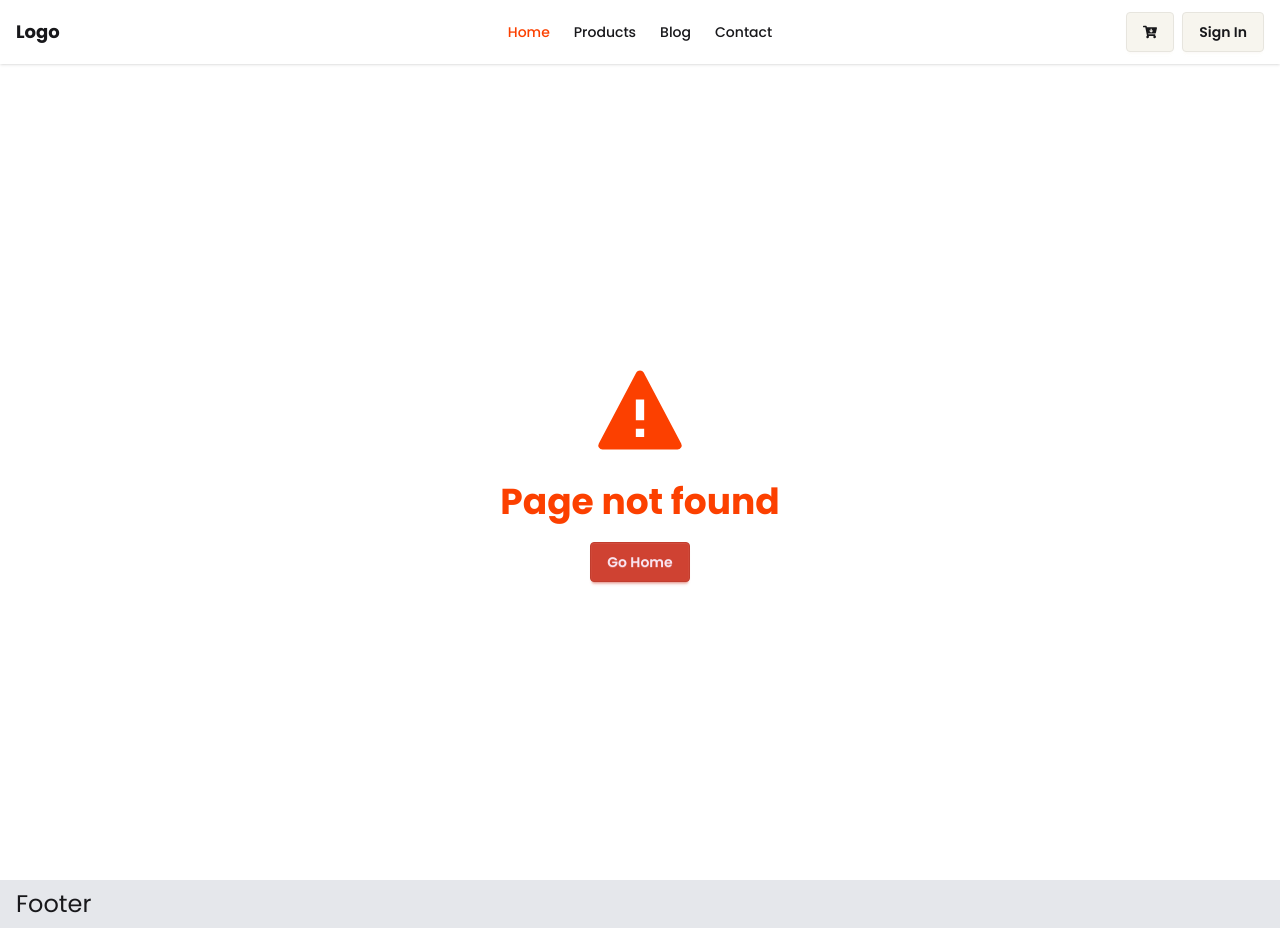
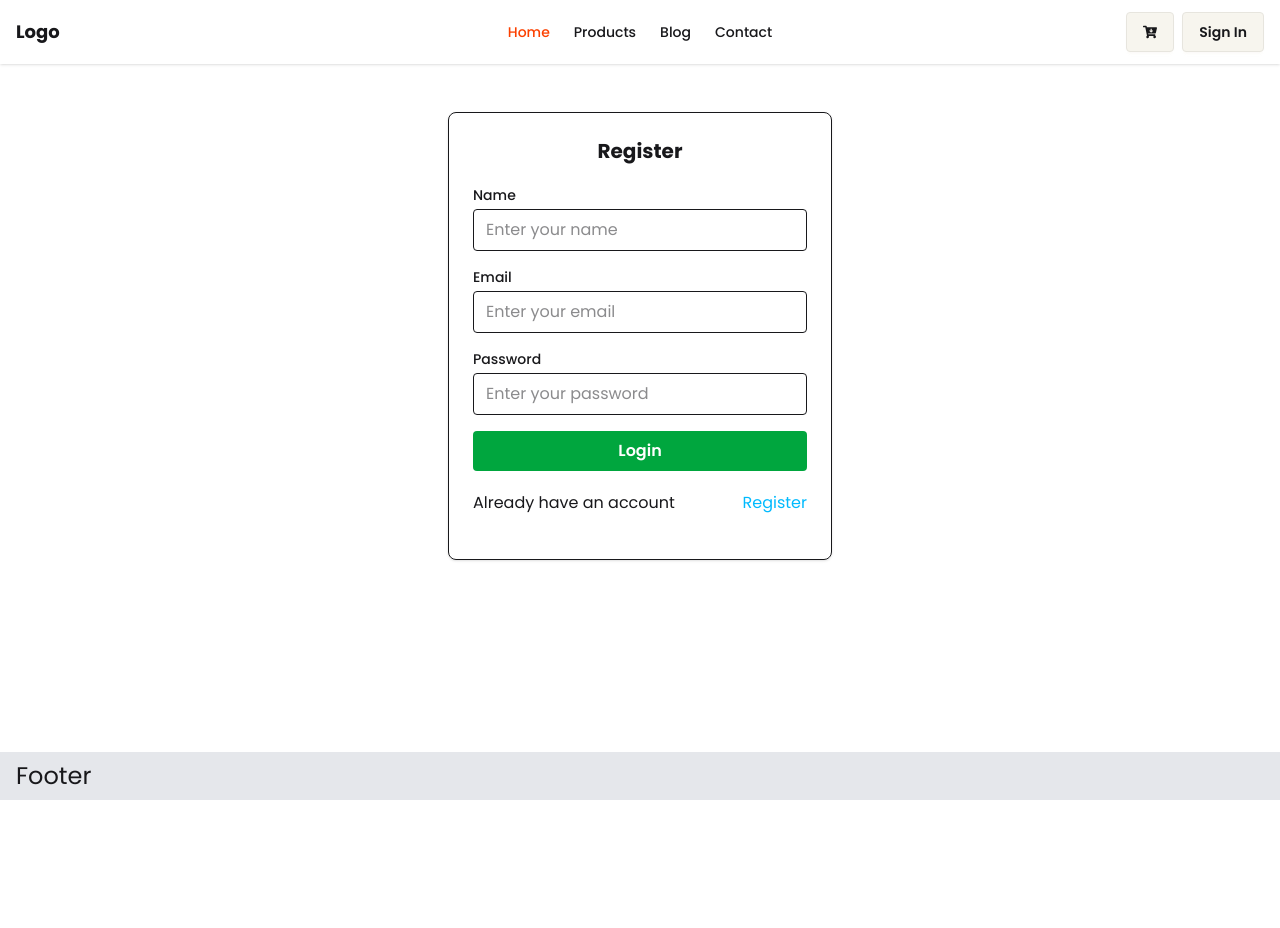
Before and after one commit to rashedulraha/NovaKidz, a Next.js app: page /register in a window 1280 px wide. Before the commit this address had no page. After the commit the page ends 800 px from the top, so only its background shows below. Built offline with nearby package versions, Linux system fonts and the light colour scheme.

Commit message:
adding login and register page and more

```diff
--- /dev/null
+++ b/src/app/aciton/server/auth.js
@@ -0,0 +1,8 @@
+"use server";
+
+export const postUser = async (payload) => {
+  // check payload
+  // check user
+  //create user
+  // insert user
+};
--- /dev/null
+++ b/src/app/error.jsx
@@ -0,0 +1,13 @@
+"use client";
+
+import React from "react";
+
+const error = () => {
+  return (
+    <div>
+      <h1>Something want wrong</h1>
+    </div>
+  );
+};
+
+export default error;
--- /dev/null
+++ b/src/app/loading.jsx
@@ -0,0 +1,13 @@
+import Logo from "@/components/layout/logo";
+import React from "react";
+
+const loading = () => {
+  return (
+    <div className="min-h-screen flex items-center justify-center gap-5 flex-col">
+      <h1 className="text-2xl font-bold ">Loading....</h1>
+      <Logo></Logo>
+    </div>
+  );
+};
+
+export default loading;
--- /dev/null
+++ b/src/app/login/page.jsx
@@ -0,0 +1,40 @@
+"use client";
+
+import LoginButton from "@/components/Button/LoginButton";
+import Link from "next/link";
+
+export default function LoginForm() {
+  return (
+    <div className="max-w-sm mx-auto mt-10 p-6 border rounded-lg shadow">
+      <h2 className="text-xl font-bold mb-5 text-center">Login</h2>
+
+      <form className="space-y-4">
+        <div>
+          <label className="block mb-1 text-sm font-medium">Email</label>
+          <input
+            type="email"
+            className="w-full border rounded px-3 py-2 focus:outline-none focus:ring"
+            placeholder="Enter your email"
+          />
+        </div>
+
+        <div>
+          <label className="block mb-1 text-sm font-medium">Password</label>
+          <input
+            type="password"
+            className="w-full border rounded px-3 py-2 focus:outline-none focus:ring"
+            placeholder="Enter your password"
+          />
+        </div>
+        <LoginButton />
+      </form>
+
+      <div className="flex items-center justify-between my-5">
+        <p>Create a new account</p>
+        <Link href={"/register"} className="text-info">
+          Register
+        </Link>
+      </div>
+    </div>
+  );
+}
--- /dev/null
+++ b/src/app/register/page.jsx
@@ -0,0 +1,49 @@
+"use client";
+
+import RegisterButton from "@/components/Button/RegisterButton";
+import Link from "next/link";
+
+export default function RegisterForm() {
+  return (
+    <div className="max-w-sm mx-auto mt-10 p-6 border rounded-lg shadow">
+      <h2 className="text-xl font-bold mb-5 text-center">Register</h2>
+
+      <form className="space-y-4">
+        <div>
+          <label className="block mb-1 text-sm font-medium">Name</label>
+          <input
+            type="text"
+            className="w-full border rounded px-3 py-2 focus:outline-none focus:ring"
+            placeholder="Enter your name"
+          />
+        </div>
+
+        <div>
+          <label className="block mb-1 text-sm font-medium">Email</label>
+          <input
+            type="email"
+            className="w-full border rounded px-3 py-2 focus:outline-none focus:ring"
+            placeholder="Enter your email"
+          />
+        </div>
+
+        <div>
+          <label className="block mb-1 text-sm font-medium">Password</label>
+          <input
+            type="password"
+            className="w-full border rounded px-3 py-2 focus:outline-none focus:ring"
+            placeholder="Enter your password"
+          />
+        </div>
+
+        <RegisterButton />
+      </form>
+      <div className="flex items-center justify-between my-5">
+        <p>Already have an account</p>
+        <Link href={"/login"} className="text-info">
+          Register
+        </Link>
+      </div>
+    </div>
+  );
+}
--- /dev/null
+++ b/src/components/Button/LoginButton.jsx
@@ -0,0 +1,13 @@
+import React from "react";
+
+const LoginButton = () => {
+  return (
+    <button
+      type="submit"
+      className="w-full bg-green-600 text-white py-2 rounded font-semibold">
+      Login
+    </button>
+  );
+};
+
+export default LoginButton;
--- /dev/null
+++ b/src/components/Button/RegisterButton.jsx
@@ -0,0 +1,13 @@
+import React from "react";
+
+const RegisterButton = () => {
+  return (
+    <button
+      type="submit"
+      className="w-full bg-green-600 text-white py-2 rounded font-semibold">
+      Login
+    </button>
+  );
+};
+
+export default RegisterButton;
```
